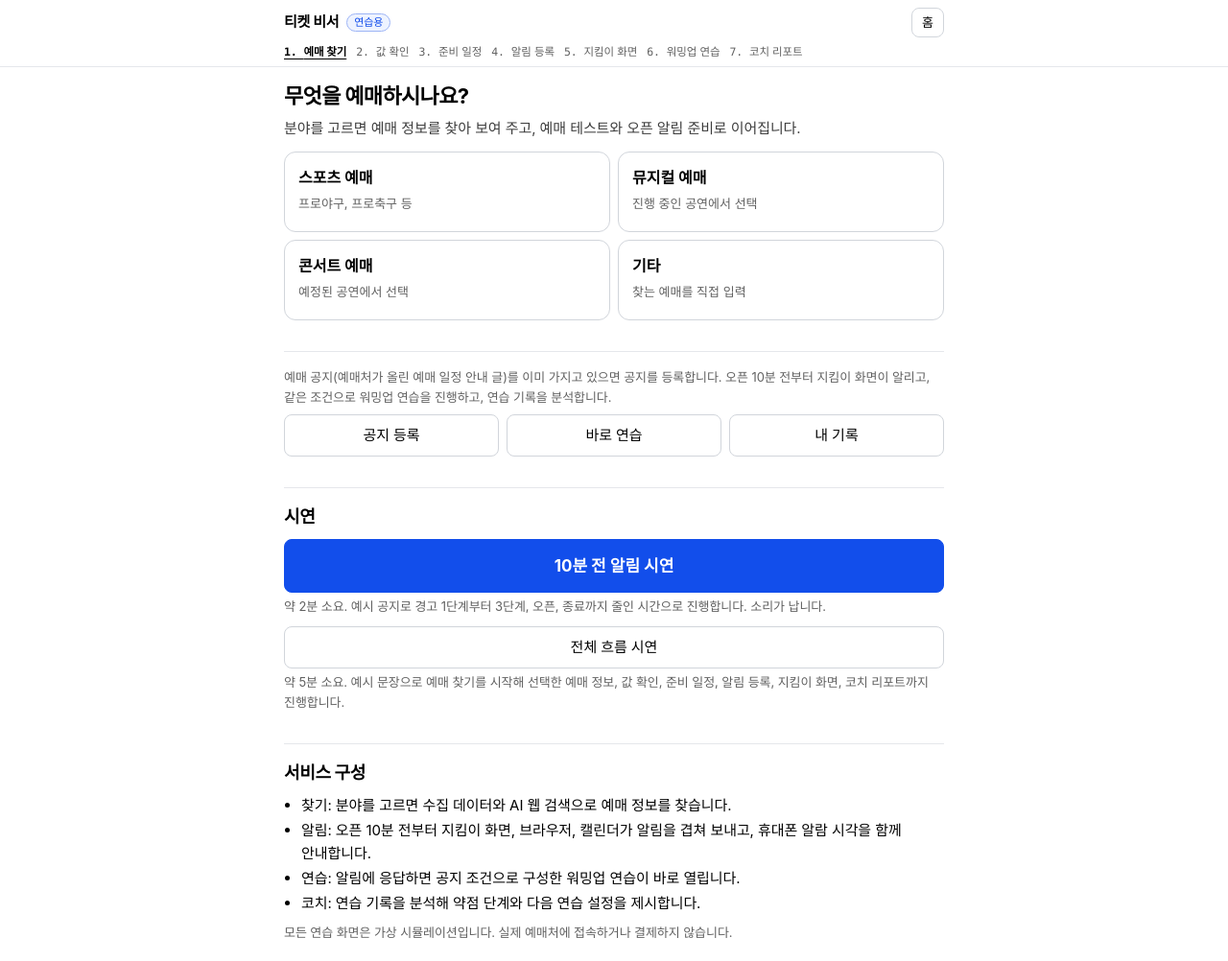
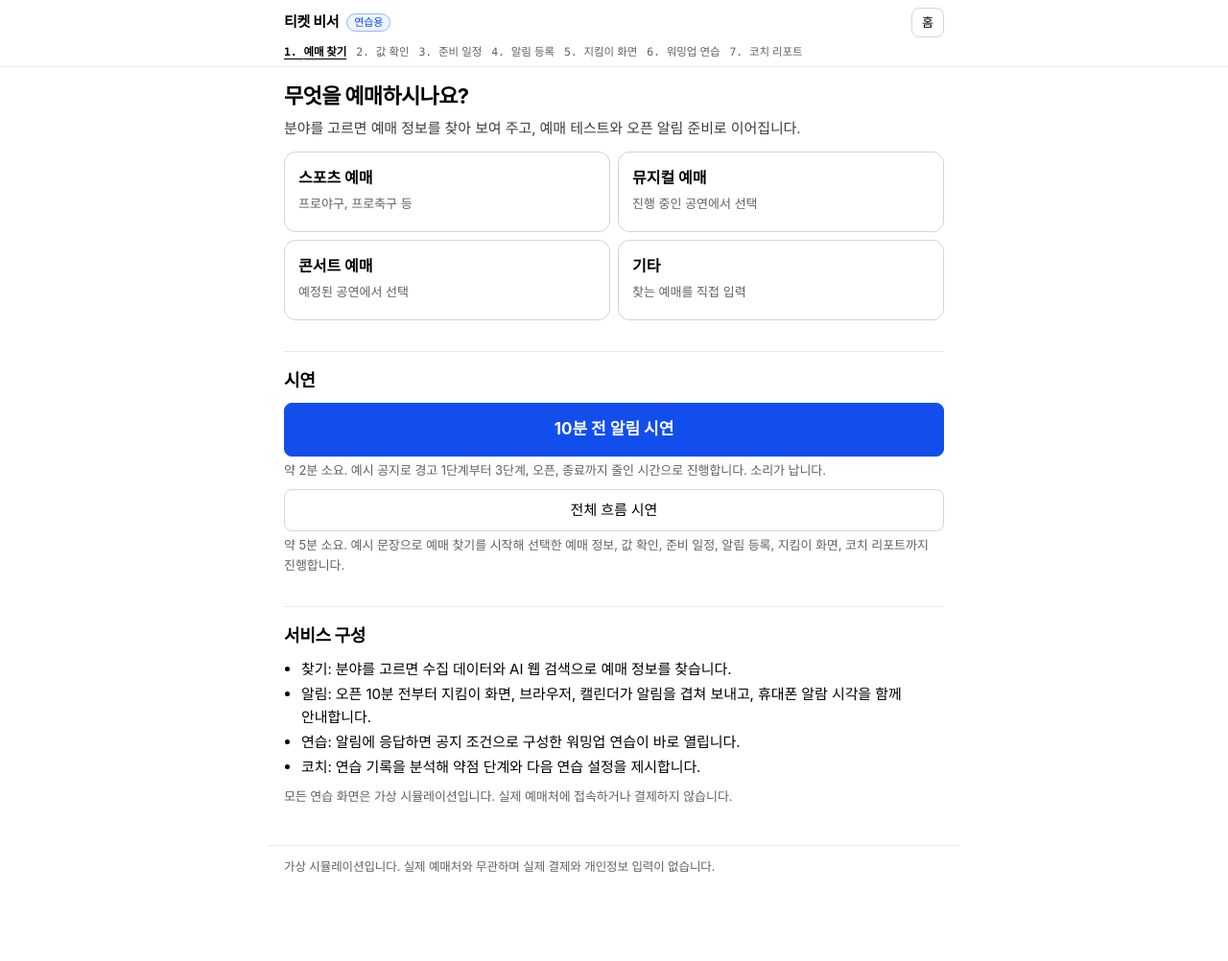
Before and after one commit to kojaecheon/postseason-rehearsal, a plain HTML site: page agent/index.html in a window 1280 px wide. Shown: the top 1002 px of the page at 96% size. After the commit the page ends 942 px from the top, so only its background shows below. Drawn offline with Linux system fonts and the light colour scheme.

Commit message:
티켓 비서 PoC: 홈의 바로가기 영역 제거
- 홈의 공지 등록, 바로 연습, 내 기록 버튼 영역과 설명 문장 제거
- 내 기록 버튼을 코치 리포트 아래로 이동

Co-Authored-By: Claude Fable 5.2 <noreply@anthropic.com>

```diff
--- a/agent/index.html
+++ b/agent/index.html
@@ -1271,12 +1271,6 @@ function scrHome() {
       h('h1', { class: 'h1' }, '무엇을 예매하시나요?'),
       h('p', { class: 'lead' }, '분야를 고르면 예매 정보를 찾아 보여 주고, 예매 테스트와 오픈 알림 준비로 이어집니다.'),
       h('div', { class: 'cats', style: 'margin-top:12px' }, cats)),
-    h('section', { class: 'sec' },
-      h('p', { class: 'small muted' }, '예매 공지(예매처가 올린 예매 일정 안내 글)를 이미 가지고 있으면 공지를 등록합니다. 오픈 10분 전부터 지킴이 화면이 알리고, 같은 조건으로 워밍업 연습을 진행하고, 연습 기록을 분석합니다.'),
-      h('div', { class: 'grid3', style: 'margin-top:8px' },
-        btn('공지 등록', null, function () { flowDemo = false; if (draft.fromGoalCard || draft.fromGoal) resetDraft(false); go('notice'); }),
-        btn('바로 연습', null, function () { go('practice'); }),
-        btn('내 기록', null, function () { go('records'); }))),
     goalCard,
     h('section', { class: 'sec' },
       h('h2', { class: 'h2' }, '시연'),
@@ -2963,7 +2957,9 @@ function scrCoach() {
       h('h3', { class: 'h3' }, '최근 3회 추이'),
       h('div', { class: 'stack' }, trend)),
     h('section', { class: 'sec stack' }, panel.el, resultBox),
-    t ? coachNextSection(t) : null);
+    t ? coachNextSection(t) : null,
+    // 홈의 바로가기 영역을 없애면서 「내 기록」으로 가는 길을 여기에 둡니다.
+    h('section', { class: 'sec' }, h('div', { class: 'row' }, btn('내 기록', null, function () { go('records'); }))));
 }
 
 /* ---------- S9 예매 테스트 조건 확인(target 이 있을 때) ---------- */
```
